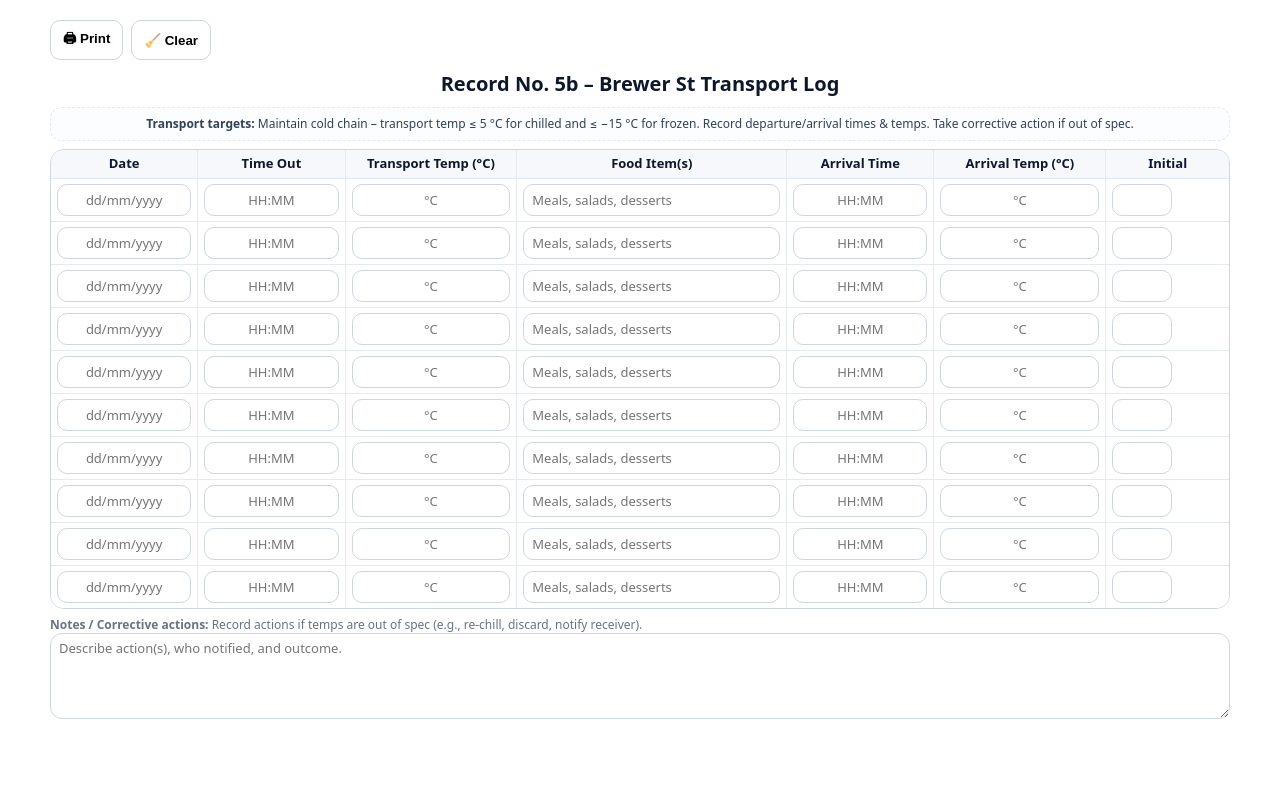
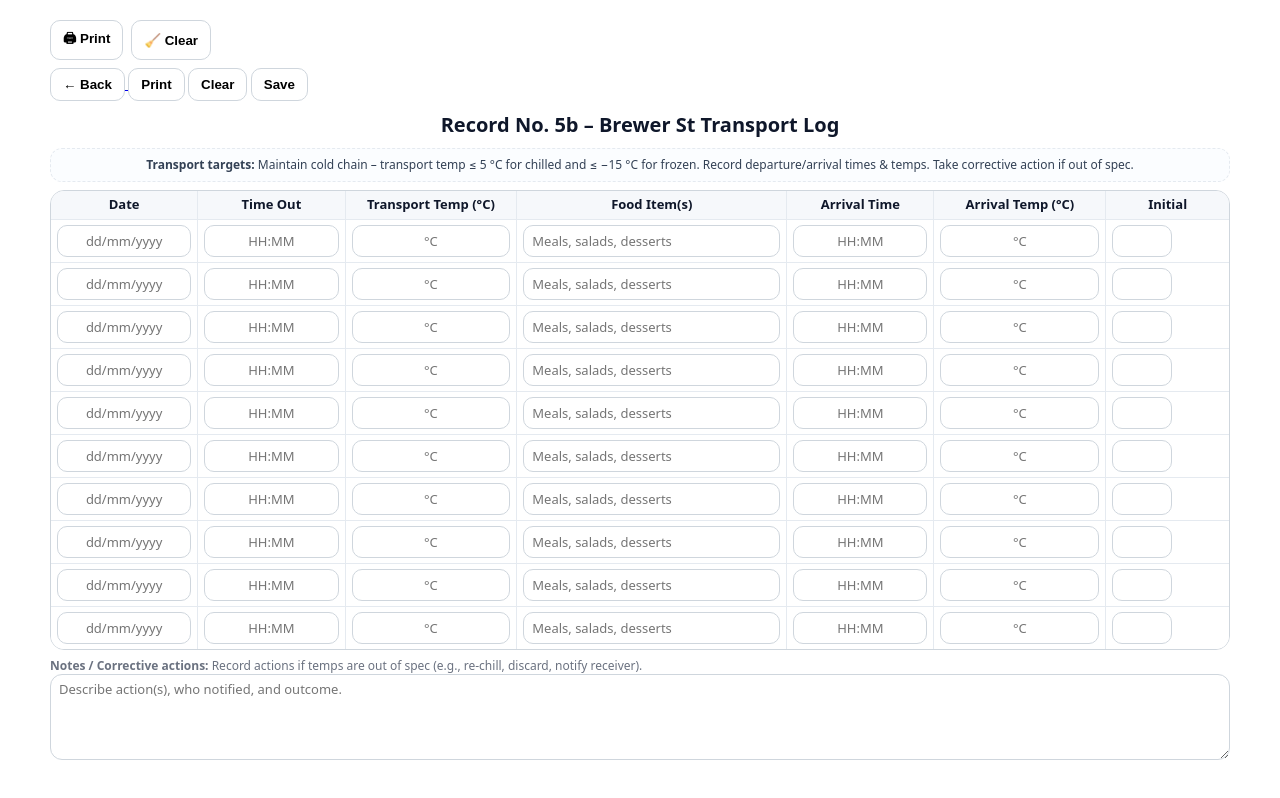
Before and after one commit to motherduckkitchen/MotherDuckKitchen, a plain HTML site: page record_5b_transport_brewer_balanced.html in a window 1280 px wide. Drawn offline with Linux system fonts and the light colour scheme.

Commit message:
Update record_5b_transport_brewer_balanced.html

```diff
--- a/record_5b_transport_brewer_balanced.html
+++ b/record_5b_transport_brewer_balanced.html
@@ -33,7 +33,15 @@
     <button class="btn" onclick="window.print()">🖨 Print</button>
     <button class="btn" onclick="clearForm()">🧹 Clear</button>
   </div>
-
+  <!-- Navigation bar -->
+<div class="topbar">
+  <a href="kitchen.html">
+    <button class="btn btn--back">← Back</button>
+  </a>
+  <button class="btn" onclick="window.print()">Print</button>
+  <button class="btn" onclick="clearForm()">Clear</button>
+  <button class="btn btn--primary" onclick="saveForm()">Save</button>
+</div>
   <h1>Record No. 5b – Brewer St Transport Log</h1>
   <div class="banner"><b>Transport targets:</b> Maintain cold chain – transport temp ≤ 5&nbsp;°C for chilled and ≤ −15&nbsp;°C for frozen. Record departure/arrival times & temps. Take corrective action if out of spec.</div>
 
```
